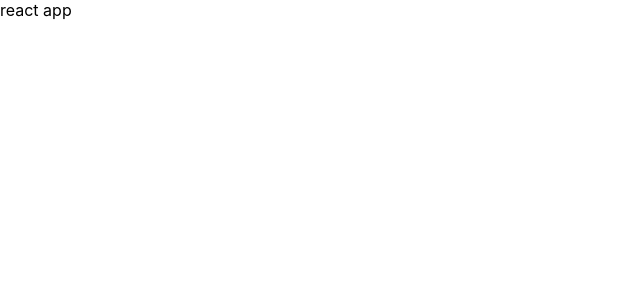
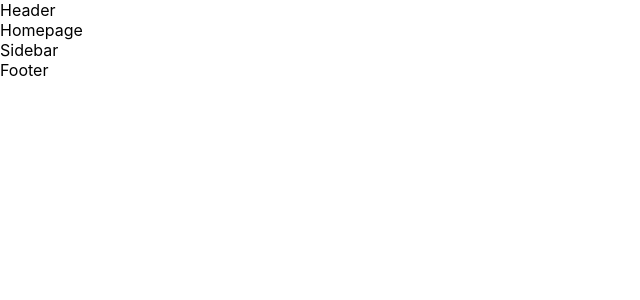
Before and after one commit to bartekdbc/ecommerce-shop, a React (Create React App) app: page / in a window 1280 px wide. Shown: the top 300 px of the page, without its empty margins (0-640 px from the left). Built offline with nearby package versions, Linux system fonts and the light colour scheme.

Commit message:
routes implemented to app

```diff
--- a/src/App.js
+++ b/src/App.js
@@ -1,7 +1,28 @@
 import React from "react";
+// import react router
+import { BrowserRouter as Router, Route, Routes } from "react-router-dom";
+// import pages
+import Home from "./pages/Home";
+import ProductDetails from "./pages/ProductDetails";
+// import components
+import Sidebar from "./components/Sidebar";
+import Header from "./components/Header";
+import Footer from "./components/Footer";
 
 const App = () => {
-  return <div className="overflow-hidden">react app</div>;
+  return (
+    <div className="overflow-hidden">
+      <Router>
+        <Header />
+        <Routes>
+          <Route path="/" element={<Home />} />
+          <Route path="/product/:id" element={<ProductDetails />} />
+        </Routes>
+        <Sidebar />
+        <Footer />
+      </Router>
+    </div>
+  );
 };
 
 export default App;
```
